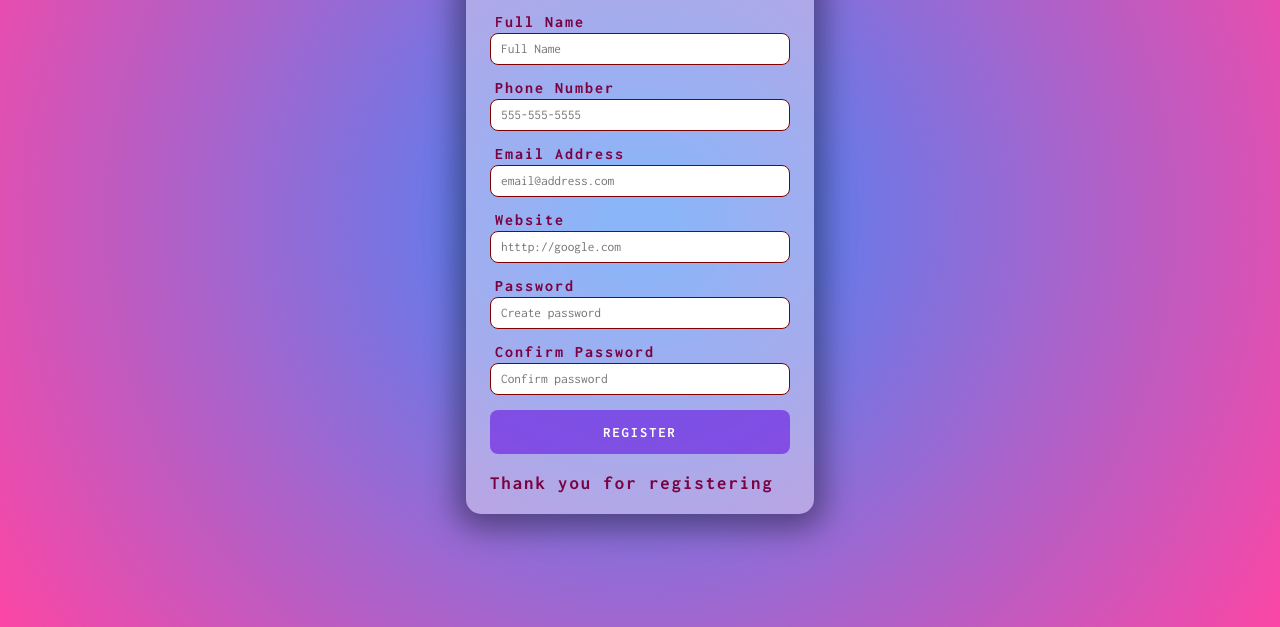
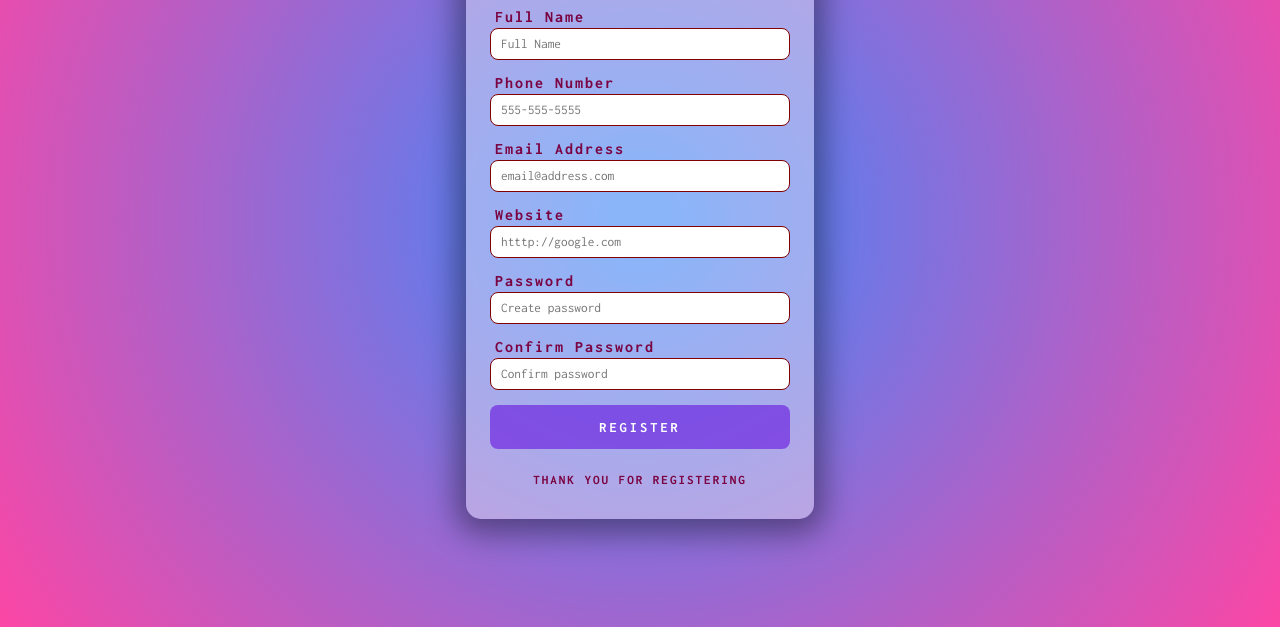
Before and after one commit to amakaogujiofor/JavaScript-Form-Validation, a plain HTML site: page index.html in a window 1280 px wide. Shown: the part 189-816 px from the top of the page. Drawn offline with Linux system fonts and the light colour scheme.

Commit message:
Button styling

```diff
--- a/styles.css
+++ b/styles.css
@@ -23,7 +23,7 @@ body {
 
 .container {
   width: 300px;
-  height: 590px;
+  height: 600px;
   background-color: rgba(245, 245, 245, 0.411);
   display: flex;
   flex-direction: column;
@@ -79,8 +79,30 @@ button {
   color: white;
   font-weight: 700;
   font-size: 0.9rem;
-  letter-spacing: 2px;
+  letter-spacing: 3px;
   border: none;
   text-transform: uppercase;
   width: 100%;
 }
+
+button:hover {
+  filter: brightness(200%);
+  background-color: rgb(122, 2, 64);
+}
+
+button:focus {
+  outline: none;
+}
+
+.message-container {
+  /* border: 1px solid #5f04df8c; */
+  border-radius: 10px;
+  width: 100%;
+  display: flex;
+  justify-content: center;
+  color: rgb(122, 2, 64);
+  margin-top: 1em;
+  text-align: center;
+  font-size: 0.7rem;
+  text-transform: uppercase;
+}
```
